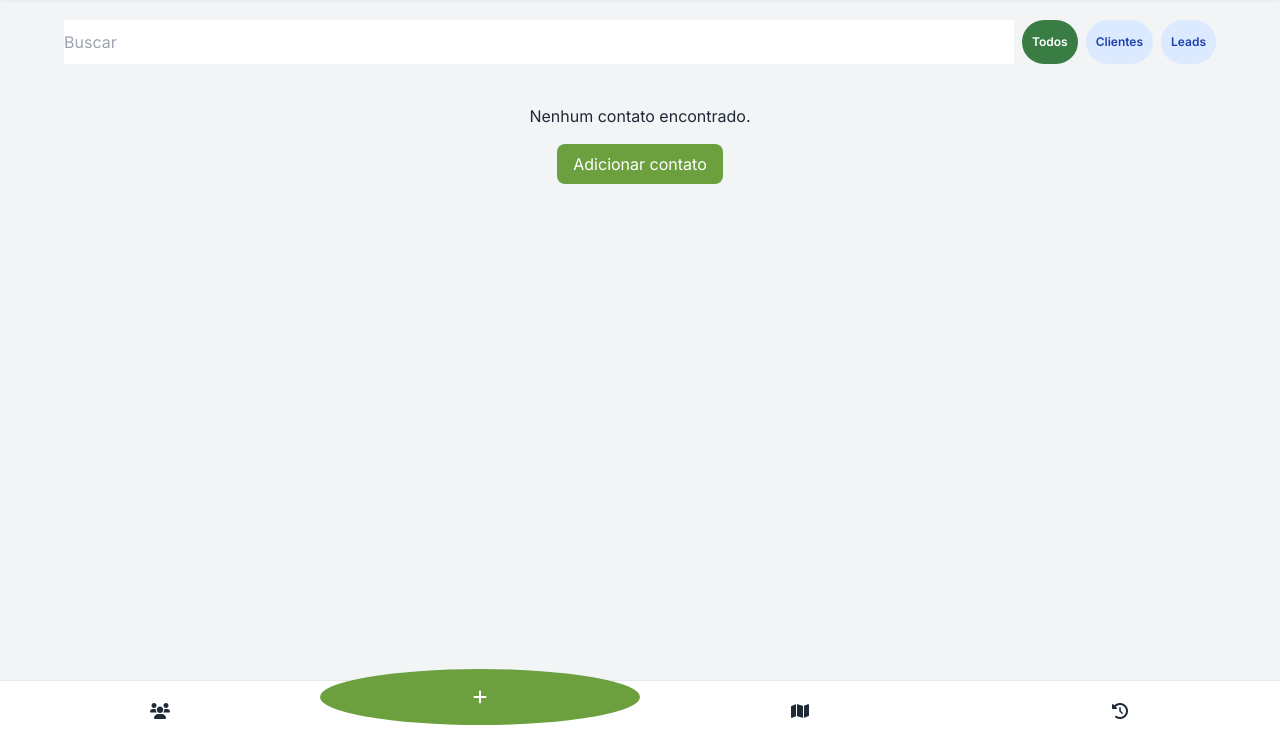
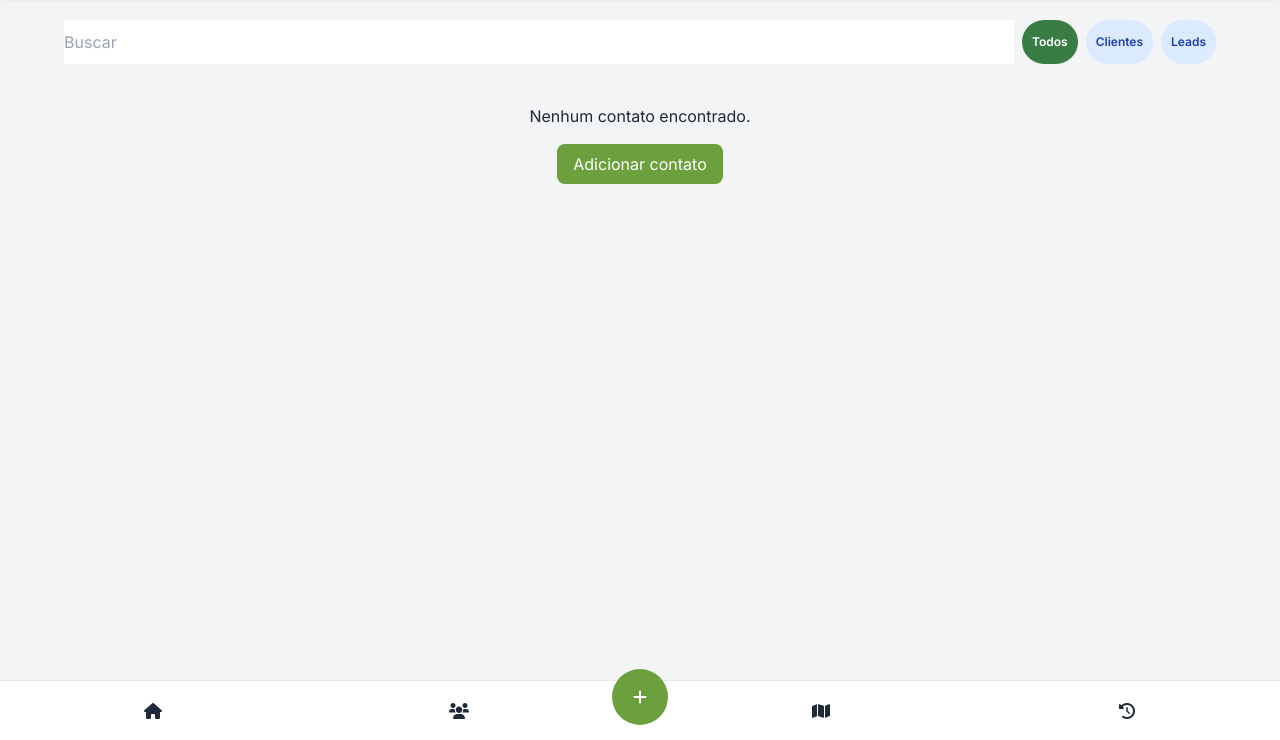
Before and after one commit to legnamegusta-ctrl/siteorgania, a website: page agronomooffline/index.html in a window 1280 px wide. Shown: the part 60-800 px from the top of the page. Drawn offline with nearby package versions, Linux system fonts and the light colour scheme; files that its build step writes are made by us from their sources.

Commit message:
Add home button to offline dashboard

```diff
--- a/agronomooffline/index.html
+++ b/agronomooffline/index.html
@@ -120,6 +120,10 @@
   </main>
 
   <nav id="bottomBar" class="bottom-bar">
+    <button data-nav="#home" aria-label="Home">
+      <i class="fas fa-home" aria-hidden="true"></i>
+      <span class="sr-only">Home</span>
+    </button>
     <button data-nav="#contatos" aria-label="Contatos">
       <i class="fas fa-users" aria-hidden="true"></i>
       <span class="sr-only">Contatos</span>
--- a/public/style.css
+++ b/public/style.css
@@ -1092,6 +1092,7 @@ body.has-modal{overflow:hidden;}
 }
 .bottom-bar button{flex:1;height:100%;}
 .bottom-bar .plus-btn{
+  flex:0 0 56px;
   width:56px;
   height:56px;
   border-radius:50%;
```
